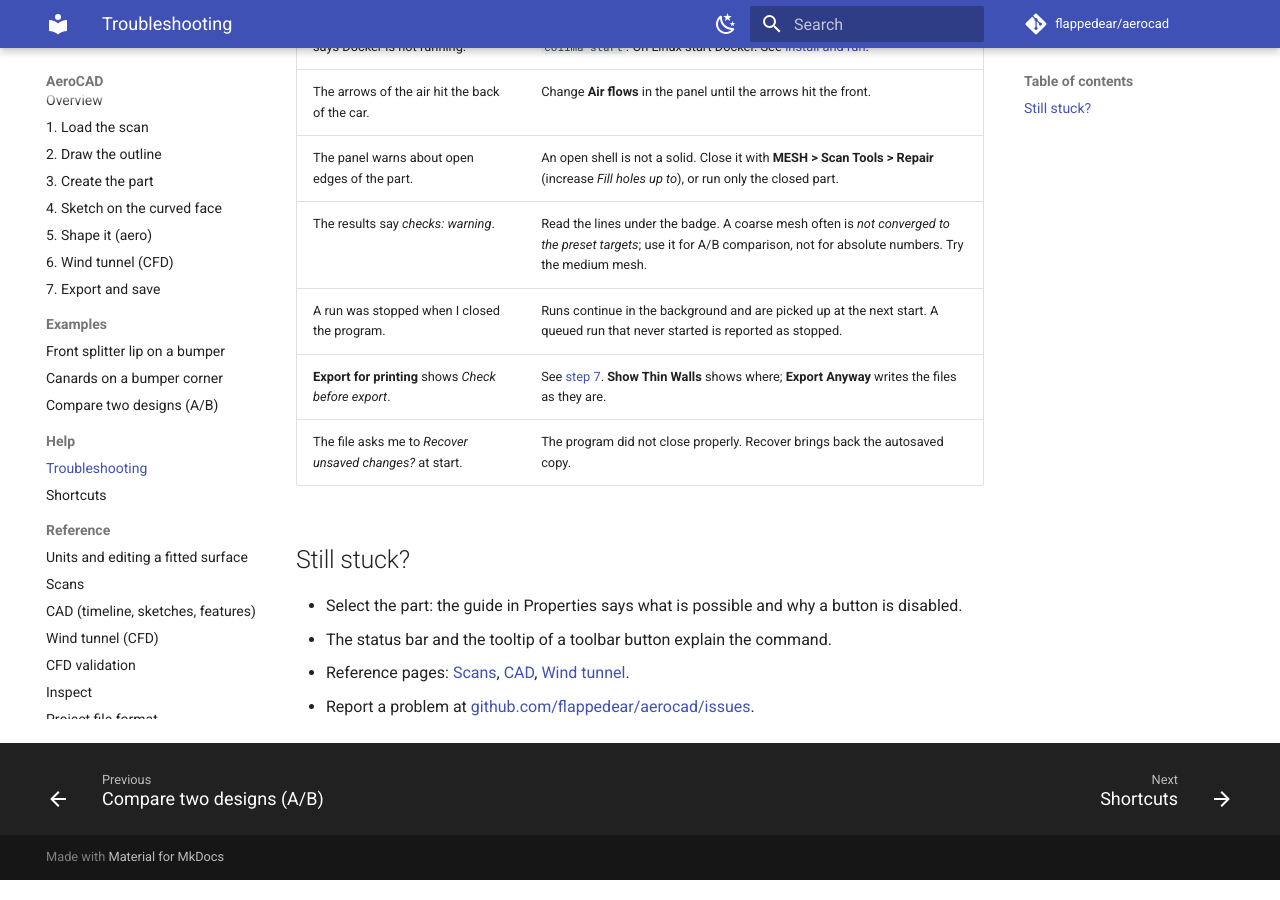
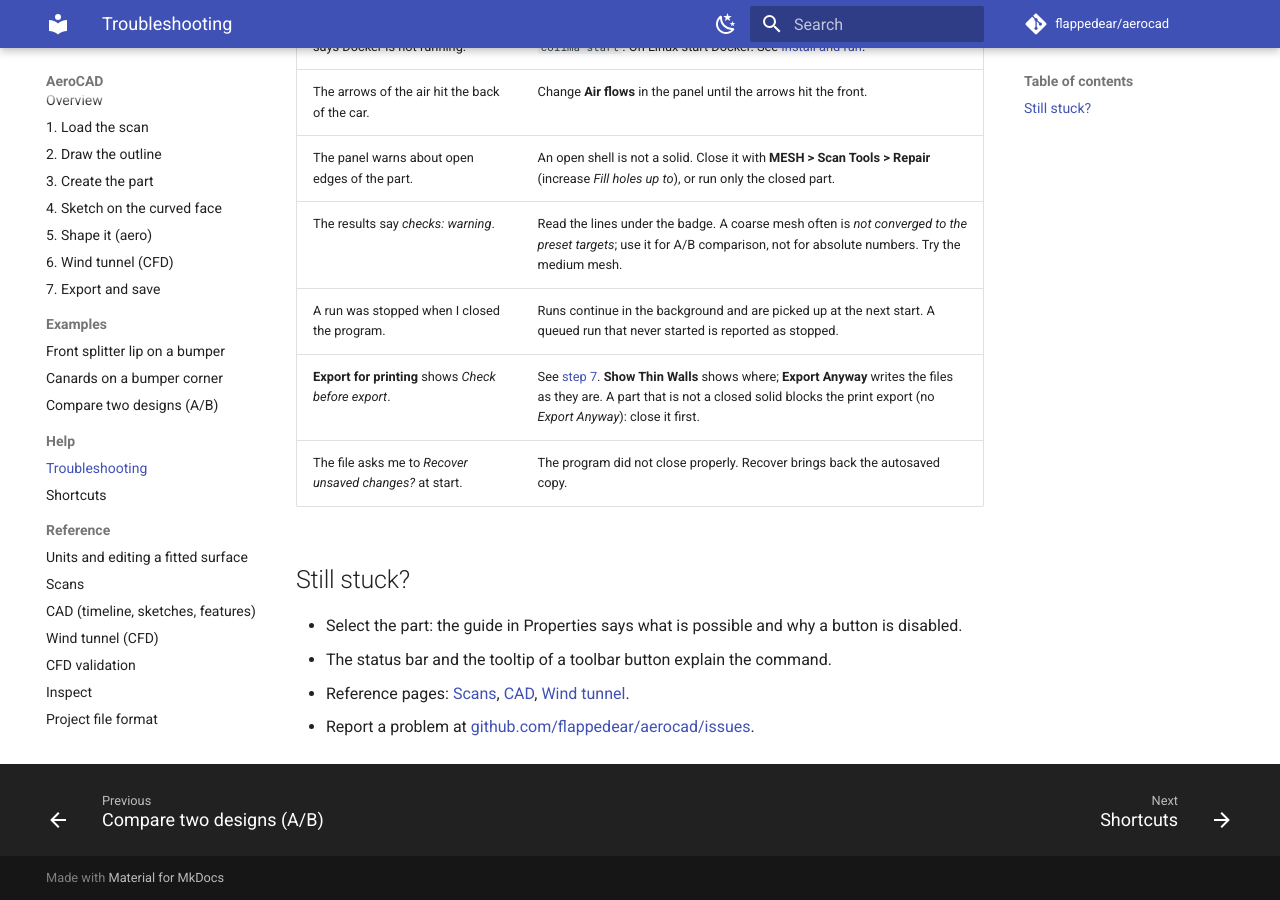
Before and after one commit to FlappedEar/AeroCAD, an MkDocs documentation site: the page built from docs/manual/troubleshooting.md, in a window 1280 px wide and 900 px high, scrolled down 972 px. Built offline with MkDocs 1.6.1 and Material for MkDocs 9.7.7, drawn with Linux system fonts in a browser that asks for light colours; comment, search, counter and statistics services are not loaded.

Commit message:
Docs: print export blocks open parts, plain export only warns (review feedback on #280) (#282)
Claude-Session: https://claude.ai/code/session_019XkeKw82h813Lio37AxQtz

Co-authored-by: Claude <noreply@anthropic.com>

```diff
--- a/docs/manual/troubleshooting.md
+++ b/docs/manual/troubleshooting.md
@@ -19,7 +19,7 @@
 | The panel warns about open edges of the part. | An open shell is not a solid. Close it with **MESH > Scan Tools > Repair** (increase *Fill holes up to*), or run only the closed part. |
 | The results say *checks: warning*. | Read the lines under the badge. A coarse mesh often is *not converged to the preset targets*; use it for A/B comparison, not for absolute numbers. Try the medium mesh. |
 | A run was stopped when I closed the program. | Runs continue in the background and are picked up at the next start. A queued run that never started is reported as stopped. |
-| **Export for printing** shows *Check before export*. | See [step 7](step-7-export.md#the-export-check). **Show Thin Walls** shows where; **Export Anyway** writes the files as they are. |
+| **Export for printing** shows *Check before export*. | See [step 7](step-7-export.md#the-export-check). **Show Thin Walls** shows where; **Export Anyway** writes the files as they are. A part that is not a closed solid blocks the print export (no *Export Anyway*): close it first. |
 | The file asks me to *Recover unsaved changes?* at start. | The program did not close properly. Recover brings back the autosaved copy. |
 
 ## Still stuck?
```
Also changed, not shown: docs/manual/step-7-export.md (+7 -2 lines).
